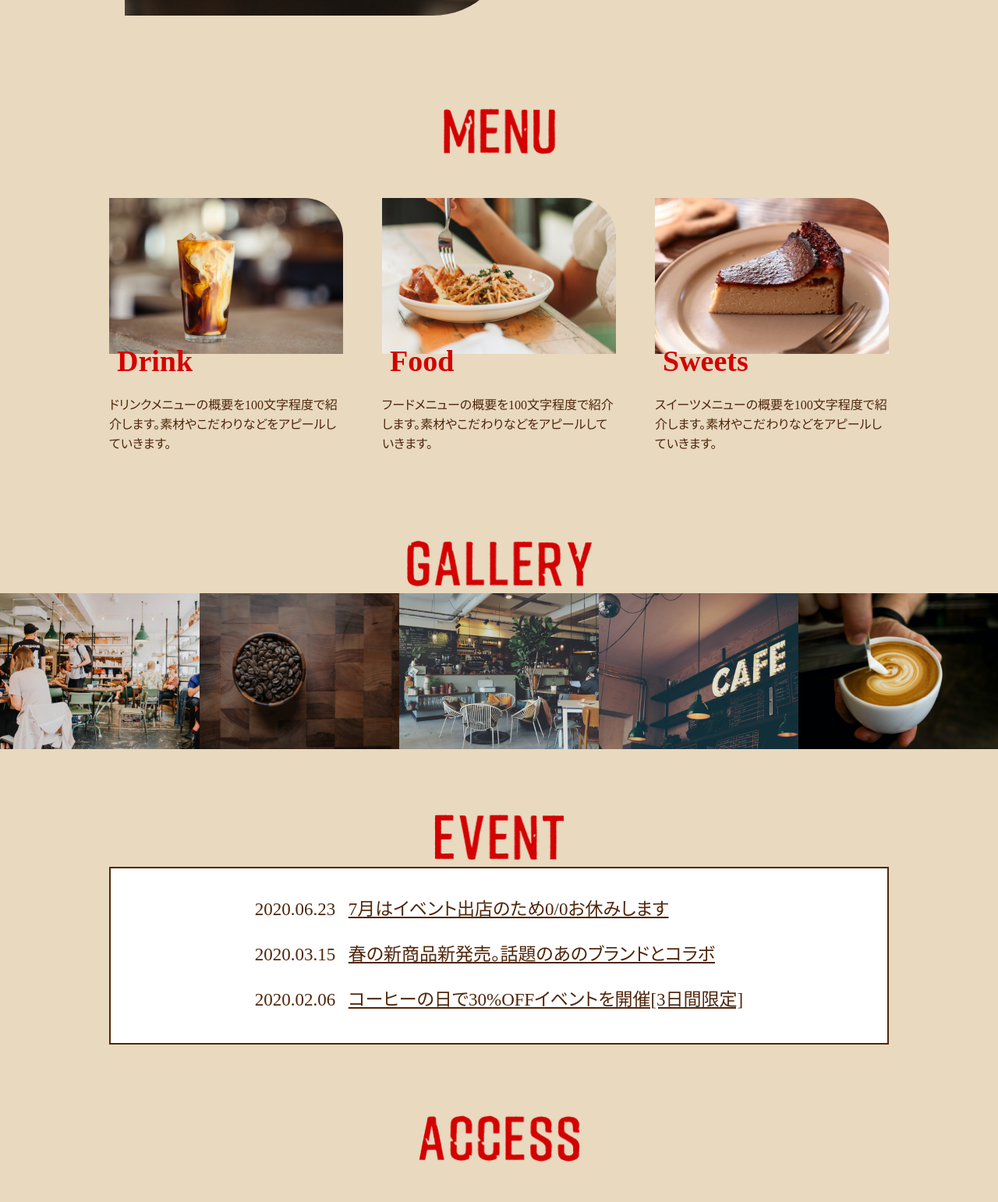
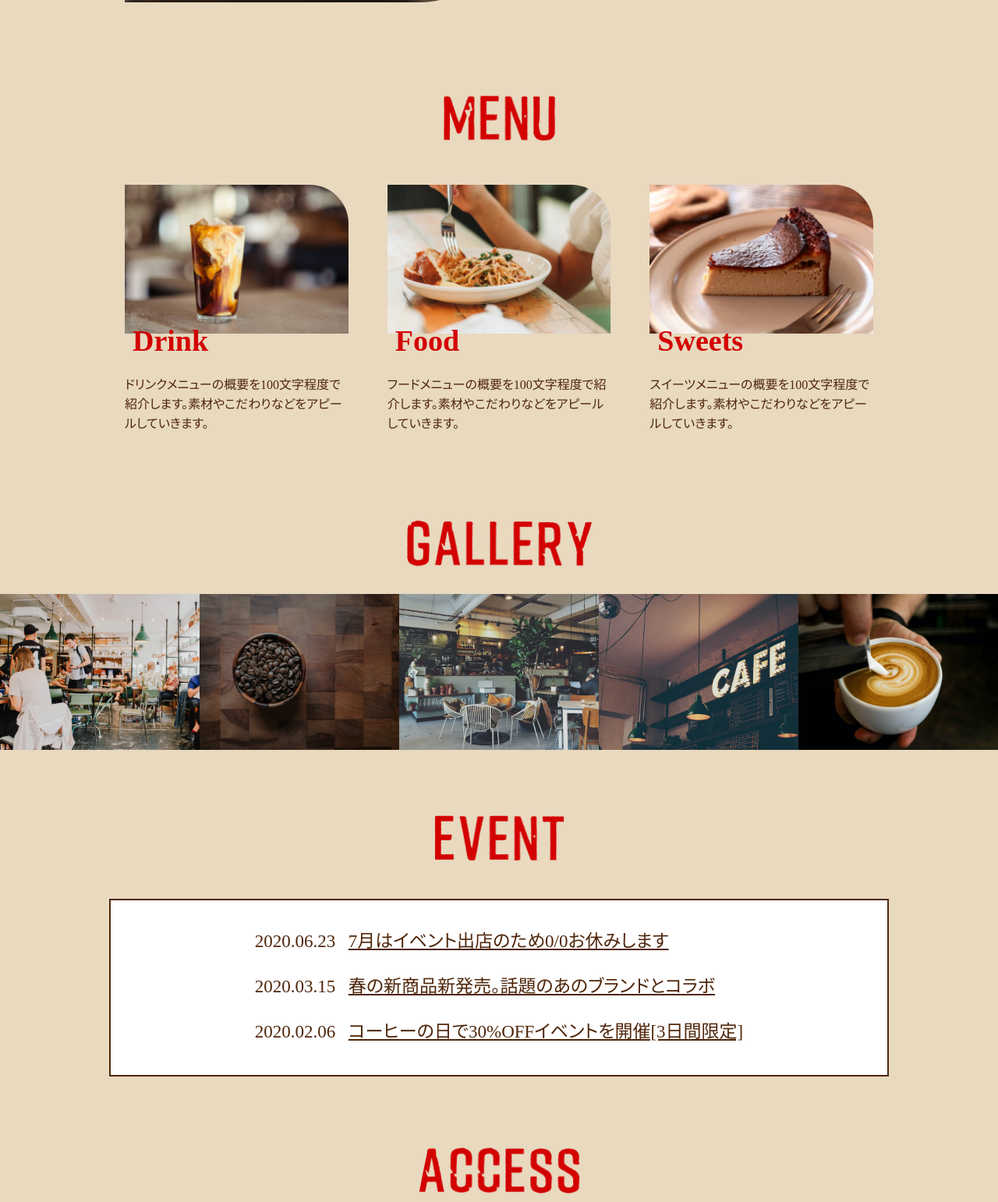
Before and after one commit to yasuhasawa-sudo/sawa.4, a plain HTML site: page sawa.kadai.4/index.html in a window 1280 px wide. Shown: the part 1609-3151 px from the top of the page at 78% size. Drawn offline with Linux system fonts and the light colour scheme; grey boxes are pictures that could not be loaded.

Commit message:
修正してみました

```diff
--- a/sawa.kadai.4/css/style.css
+++ b/sawa.kadai.4/css/style.css
@@ -128,23 +128,35 @@ html {
     line-height: 38px;
 }
 
+.all-about-us,
+.all-menu {
+    max-width: 1000px;
+    margin: 0 auto;
+    padding-left: 20px;
+    padding-right: 20px;
+    box-sizing: border-box;
+}
+
 .all-about-us {
     display: flex;
     padding-top: 89px;
-    max-width: 1000px;
-    margin: 0 auto;
+    /* max-width: 1000px; */
+    /* margin: 0 auto; */
+
 
 }
 
 .art-coffe img {
     border-bottom-right-radius: 100px;
-    margin-left: 20px;
+}
+
+.art-coffe {
+    width: 50%;
 }
 
 .art {
-    width: 425px;
-    margin-left: 80px;
-    margin-right: 20px;
+    width: 42.5%;
+    margin-left: 7.5%;
 }
 
 .about-us-logo {
@@ -167,10 +179,7 @@ html {
 
 }
 
-.all-menu {
-    margin-left: 20px;
-    margin-right: 20px;
-}
+
 
 
 .menu-logo {
@@ -189,8 +198,8 @@ html {
     gap: 50px;
     padding-top: 48px;
     align-items: flex-start;
-    max-width: 1000px;
-    margin: 0 auto;
+    /* max-width: 1000px; */
+    /* margin: 0 auto; */
 
 }
 
@@ -223,11 +232,12 @@ html {
 
 .img-list {
     display: flex;
+    margin-top: 27px;
 }
 
 .all-event {
-    margin-left: 20px;
-    margin-right: 20px;
+    padding-left: 20px;
+    padding-right: 20px;
 }
 
 .event-logo {
@@ -245,6 +255,8 @@ html {
     display: flex;
     justify-content: center;
     margin: 0 auto;
+    margin-top: 40px;
+
 }
 
 
@@ -306,18 +318,20 @@ html {
     font-size: 20px;
     color: black;
     margin-left: 58px;
+}
+
+.footer-right p {
     line-height: 39px;
+}
 
 
-
-}
 
 
 .footer-copy {
     margin-top: 83px;
     font-size: 16px;
     color: black;
-    width: 1000px;
+
     text-align: center;
 
 }
--- a/sawa.kadai.4/index.html
+++ b/sawa.kadai.4/index.html
@@ -106,21 +106,21 @@
 
         <h2 class="event-logo"><img src="images/event@2x.png" alt=""></h2>
         <div class="box">
-            <div>
-                <div class="item">
+            <ul>
+                <li class="item">
                     <p class="date">2020.06.23</p>
                     <p class="text-4">7月はイベント出店のため0/0お休みします</p>
-                </div>
-                <div class="item">
+                </li>
+                <li class="item">
                     <p class="date">2020.03.15</p>
                     <p class="text-4">春の新商品新発売。話題のあのブランドとコラボ</p>
-                </div>
-                <div class="item">
+                </li>
+                <li class="item">
                     <p class="date">2020.02.06</p>
                     <p class="text-4">コーヒーの日で30%OFFイベントを開催[3日間限定]</p>
-                </div>
-            </div>
+                </li>
         </div>
+        </ul>
 
     </section>
 
```
